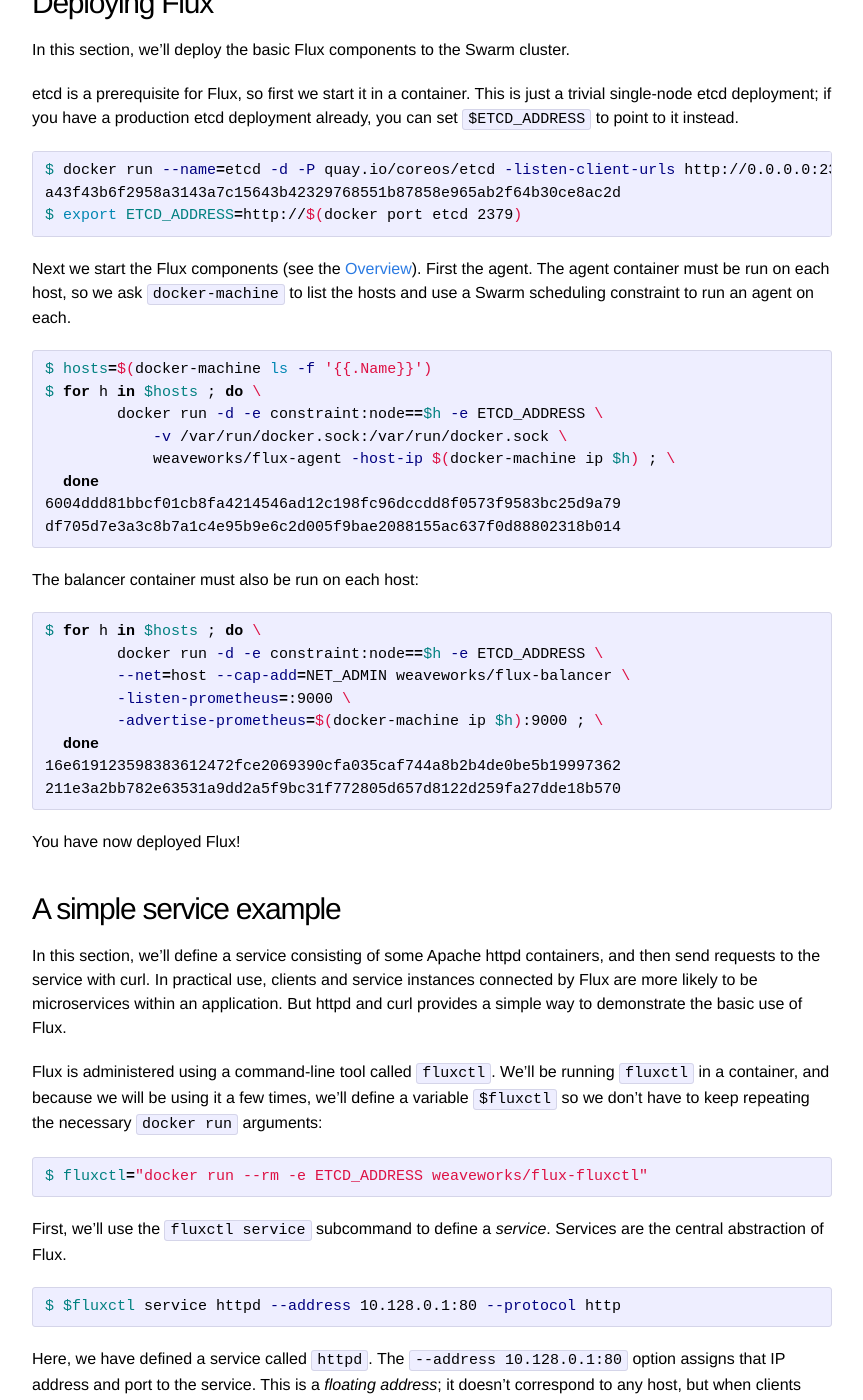
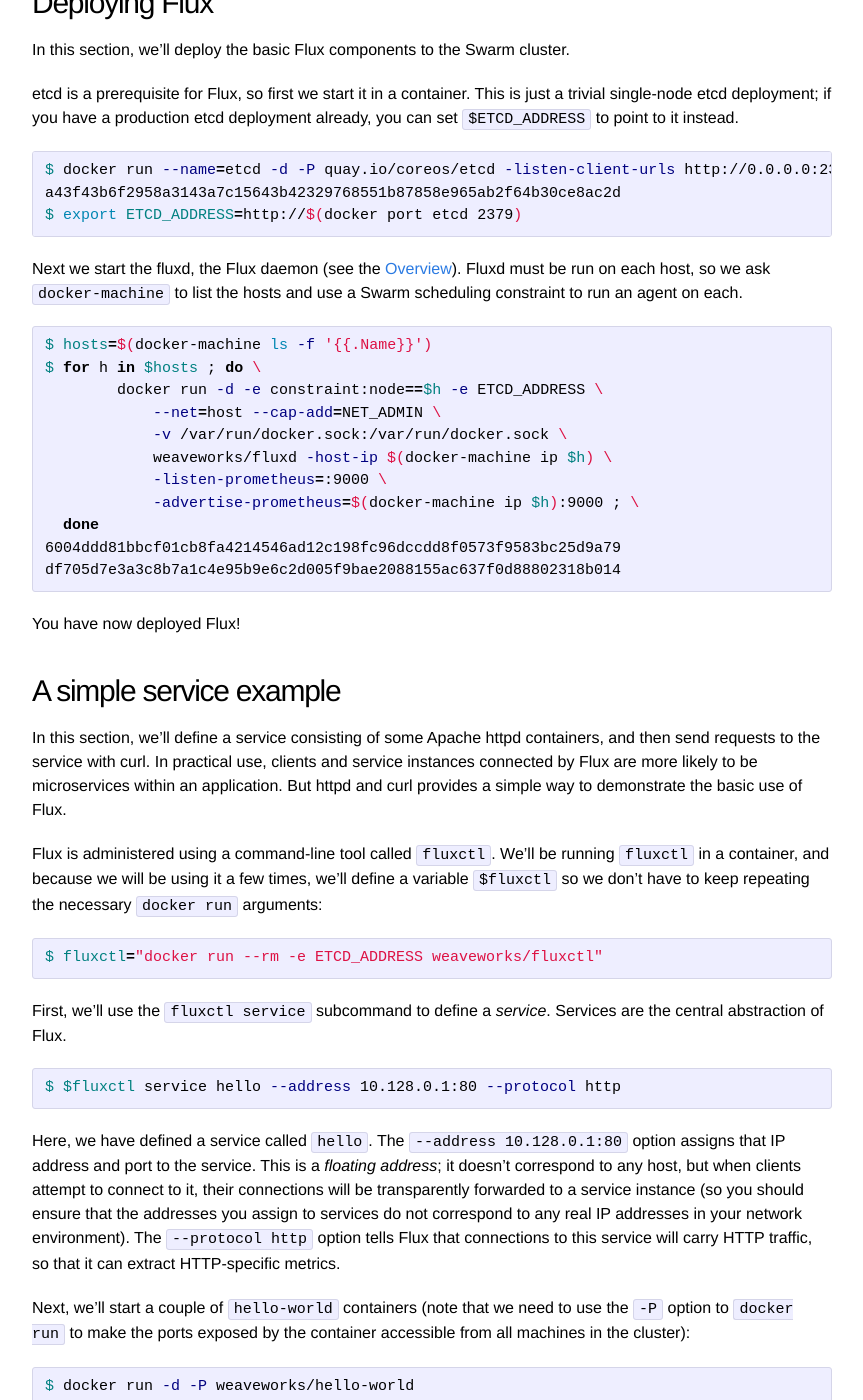
Before and after one commit to weaveworks-experiments/flux-classic, a Jekyll site: the page built from site/swarm.md, in a window 1280 px wide and 1400 px high, scrolled down 1408 px. Shown: the whole window, without its empty margins (208-1071 px from the left). Built offline with Jekyll 4.4.1, drawn with Linux system fonts in a browser that asks for light colours; some of the changed text lies outside the part shown.

Commit message:
Update swarm guide for fluxd

````diff
--- a/site/swarm.md
+++ b/site/swarm.md
@@ -81,33 +81,23 @@
 $ export ETCD_ADDRESS=http://$(docker port etcd 2379)
 ```
 
-Next we start the Flux components (see the [Overview](overview)).
-First the agent.  The agent container must be run on each host, so we
-ask `docker-machine` to list the hosts and use a Swarm scheduling
+Next we start the fluxd, the Flux daemon (see the
+[Overview](overview)).  Fluxd must be run on each host, so we ask
+`docker-machine` to list the hosts and use a Swarm scheduling
 constraint to run an agent on each.
 
 ```sh
 $ hosts=$(docker-machine ls -f {% raw %}'{{.Name}}'{% endraw %})
 $ for h in $hosts ; do \
         docker run -d -e constraint:node==$h -e ETCD_ADDRESS \
+            --net=host --cap-add=NET_ADMIN \
             -v /var/run/docker.sock:/var/run/docker.sock \
-            weaveworks/flux-agent -host-ip $(docker-machine ip $h) ; \
+            weaveworks/fluxd -host-ip $(docker-machine ip $h) \
+            -listen-prometheus=:9000 \
+            -advertise-prometheus=$(docker-machine ip $h):9000 ; \
   done
 6004ddd81bbcf01cb8fa4214546ad12c198fc96dccdd8f0573f9583bc25d9a79
 df705d7e3a3c8b7a1c4e95b9e6c2d005f9bae2088155ac637f0d88802318b014
-```
-
-The balancer container must also be run on each host:
-
-```sh
-$ for h in $hosts ; do \
-        docker run -d -e constraint:node==$h -e ETCD_ADDRESS \
-        --net=host --cap-add=NET_ADMIN weaveworks/flux-balancer \
-        -listen-prometheus=:9000 \
-        -advertise-prometheus=$(docker-machine ip $h):9000 ; \
-  done
-16e619123598383612472fce2069390cfa035caf744a8b2b4de0be5b19997362
-211e3a2bb782e63531a9dd2a5f9bc31f772805d657d8122d259fa27dde18b570
 ```
 
 You have now deployed Flux!
@@ -126,17 +116,17 @@
 have to keep repeating the necessary `docker run` arguments:
 
 ```sh
-$ fluxctl="docker run --rm -e ETCD_ADDRESS weaveworks/flux-fluxctl"
+$ fluxctl="docker run --rm -e ETCD_ADDRESS weaveworks/fluxctl"
 ```
 
 First, we'll use the `fluxctl service` subcommand to
 define a _service_.  Services are the central abstraction of Flux.
 
 ```sh
-$ $fluxctl service httpd --address 10.128.0.1:80 --protocol http
+$ $fluxctl service hello --address 10.128.0.1:80 --protocol http
 ```
 
-Here, we have defined a service called `httpd`.  The `--address
+Here, we have defined a service called `hello`.  The `--address
 10.128.0.1:80` option assigns that IP address and port to the
 service. This is a _floating address_; it doesn't correspond to any
 host, but when clients attempt to connect to it, their connections will
@@ -146,13 +136,13 @@
 option tells Flux that connections to this service will carry HTTP
 traffic, so that it can extract HTTP-specific metrics.
 
-Next, we'll start a couple of httpd containers (note that we need to
-use the `-P` option to `docker run` to make the ports exposed by the
-container accessible from all machines in the cluster):
+Next, we'll start a couple of `hello-world` containers (note that we
+need to use the `-P` option to `docker run` to make the ports exposed
+by the container accessible from all machines in the cluster):
 
 ```sh
-$ docker run -d -P httpd
-$ docker run -d -P httpd
+$ docker run -d -P weaveworks/hello-world
+$ docker run -d -P weaveworks/hello-world
 ```
 
 Flux does not yet know that these containers should be associated with
@@ -160,7 +150,7 @@
 the `fluxctl select` subcommand:
 
 ```sh
-$ $fluxctl select httpd default --image httpd
+$ $fluxctl select hello default --image weaveworks/hello-world
 ```
 
 This specifies that containers using the Docker image `httpd` should
@@ -173,19 +163,24 @@
 
 ```sh
 $ $fluxctl info
-httpd
+SERVICES
+hello
   RULES
-    default {"image":"httpd"}
+    default {"image":"weaveworks/hello-world"}
   INSTANCES
-    8e238eae02dc5b123acb469015692a2c58999a0a083f497f2e327d76ac52d906 192.168.42.56:32769 live
-    f242553260aec14ee86c86a58576e425ea47b5639d4efb10cc03f2ceef99fa58 192.168.42.222:32769 live
+    3581cc5e0b353f5b140f79ddd87e1d7d7b3611ec6523214807676842329b8164 192.168.42.149:32768 live
+    a47d55b5c5088f42b18e2593c6c8281ff6c0eb57df4edd7ca5511c9862a12a4b 192.168.42.202:32768 live
 ```
 
 Now we'll use `curl` to send a request to the service:
 
 ```sh
 $ docker run --rm tutum/curl curl -s http://10.128.0.1/
-<html><body><h1>It works!</h1></body></html>
+<html>
+  <head>
+    <title>Hello from a47d55b5c508</title>
+  </head>
+...
 ```
 
 Flux load-balances requests across the service instances, so this
@@ -264,8 +259,7 @@
 of the service to load balance:
 
 ```sh
-$ docker $(docker-machine config swarm-master) run \
-    -p 8080:80 -d -e ETCD_ADDRESS -e SERVICE=httpd \
+$ docker run  -p 8080:80 -d -e ETCD_ADDRESS -e SERVICE=httpd \
     weaveworks/flux-edgebal
 ```
 
````
Also changed, not shown: other parts of site/swarm.md (+1 -1 lines).
